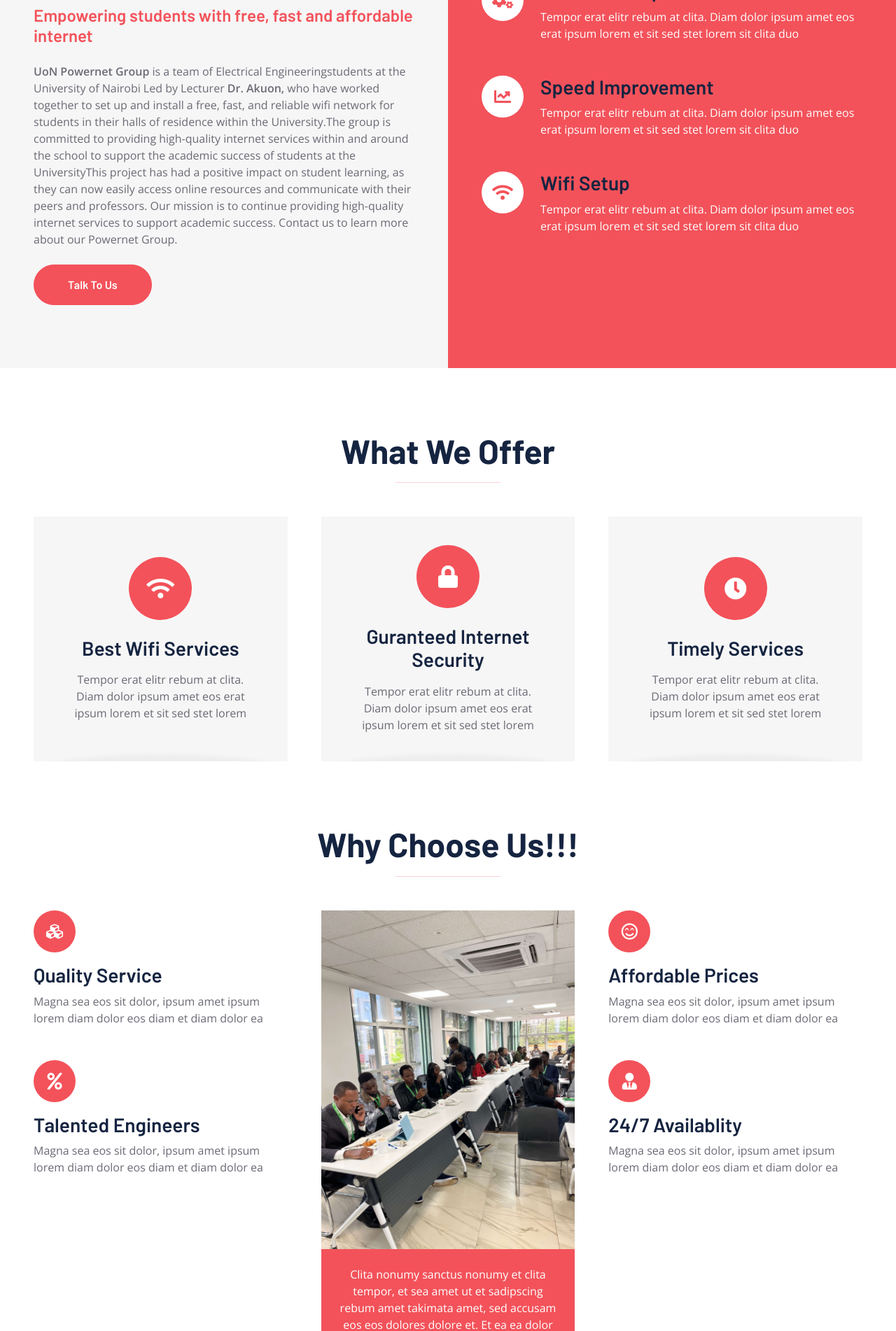
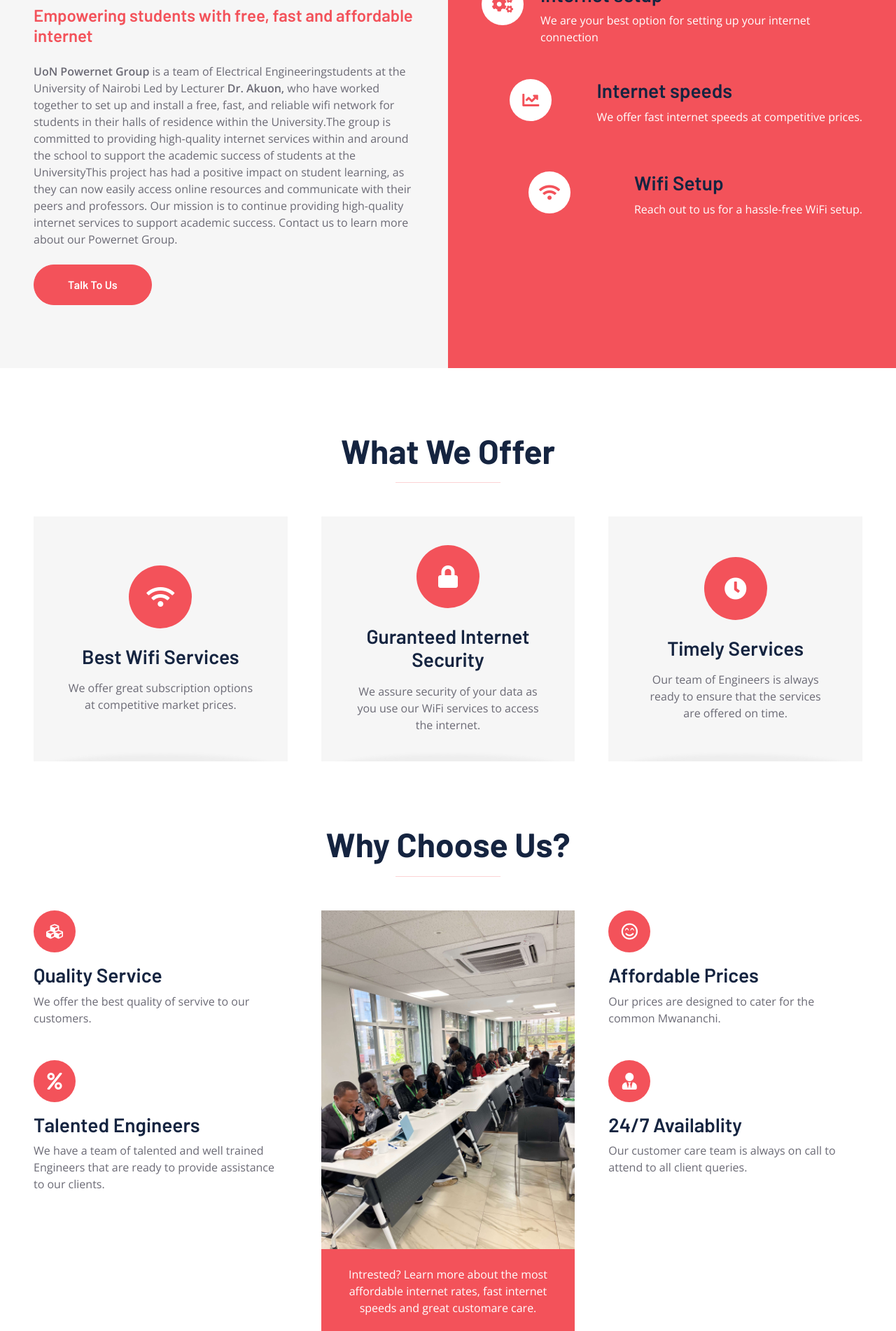
Before and after one commit to Visels/Visels.github.io, a plain HTML site: page index.html in a window 1280 px wide. Shown: the part 1278-3180 px from the top of the page at 70% size. Drawn offline with nearby package versions, Linux system fonts and the light colour scheme.

Commit message:
Changes on the Home and about us sections

```diff
--- a/index.html
+++ b/index.html
@@ -155,7 +155,7 @@
                         </div>
                         <div class="ps-4">
                             <h3>Internet setup</h3>
-                            <p class="mb-0">Tempor erat elitr rebum at clita. Diam dolor ipsum amet eos erat ipsum lorem et sit sed stet lorem sit clita duo</p>
+                            <p class="mb-0">We are your best option for setting up your internet connection</p>
                         </div>
                     </div>
                     <div class="d-flex text-white mb-5">
@@ -163,8 +163,8 @@
                             <i class="fa fa-chart-line fs-4"></i>
                         </div>
                         <div class="ps-4">
-                            <h3>Speed Improvement</h3>
-                            <p class="mb-0">Tempor erat elitr rebum at clita. Diam dolor ipsum amet eos erat ipsum lorem et sit sed stet lorem sit clita duo</p>
+                            <h3>Internet speeds</h3>
+                            <p class="mb-0">We offer fast internet speeds at competitive prices.</p>
                         </div>
                     </div>
                     <div class="d-flex text-white">
@@ -173,7 +173,7 @@
                         </div>
                         <div class="ps-4">
                             <h3>Wifi Setup</h3>
-                            <p class="mb-0">Tempor erat elitr rebum at clita. Diam dolor ipsum amet eos erat ipsum lorem et sit sed stet lorem sit clita duo</p>
+                            <p class="mb-0">Reach out to us for a hassle-free WiFi setup.</p>
                         </div>
                     </div>
                 </div>
@@ -196,7 +196,7 @@
                         <i class="fa fa-wifi fa-2x"></i>
                     </div>
                     <h3 class="mb-3">Best Wifi Services</h3>
-                    <p class="mb-0">Tempor erat elitr rebum at clita. Diam dolor ipsum amet eos erat ipsum lorem et sit sed stet lorem</p>
+                    <p class="mb-0">We offer great subscription options at competitive market prices.</p>
                 </div>
             </div>
             <div class="col-lg-4 col-md-6">
@@ -205,7 +205,7 @@
                         <i class="fa fa-lock fa-2x"></i>
                     </div>
                     <h3 class="mb-3">Guranteed Internet Security</h3>
-                    <p class="mb-0">Tempor erat elitr rebum at clita. Diam dolor ipsum amet eos erat ipsum lorem et sit sed stet lorem</p>
+                    <p class="mb-0">We assure security of your data as you use our WiFi services to access the internet.</p>
                 </div>
             </div>
             <div class="col-lg-4 col-md-6">
@@ -214,7 +214,7 @@
                         <i class="fa fa-clock fa-2x"></i>
                     </div>
                     <h3 class="mb-3">Timely Services</h3>
-                    <p class="mb-0">Tempor erat elitr rebum at clita. Diam dolor ipsum amet eos erat ipsum lorem et sit sed stet lorem</p>
+                    <p class="mb-0">Our team of Engineers is always ready to ensure that the services are offered on time.</p>
                 </div>
             </div>
         </div>
@@ -225,7 +225,7 @@
     <!-- Features Start -->
     <div class="container-fluid py-6 px-5">
         <div class="text-center mx-auto mb-5" style="max-width: 600px;">
-            <h1 class="display-5 mb-0">Why Choose Us!!!</h1>
+            <h1 class="display-5 mb-0">Why Choose Us?</h1>
             <hr class="w-25 mx-auto bg-primary">
         </div>
         <div class="row g-5">
@@ -236,14 +236,14 @@
                             <i class="fa fa-cubes fs-4 text-white"></i>
                         </div>
                         <h3>Quality Service</h3>
-                        <p class="mb-0">Magna sea eos sit dolor, ipsum amet ipsum lorem diam dolor eos diam et diam dolor ea</p>
+                        <p class="mb-0">We offer the best quality of servive to our customers.</p>
                     </div>
                     <div class="col-12">
                         <div class="bg-primary rounded-circle d-flex align-items-center justify-content-center mb-3" style="width: 60px; height: 60px;">
                             <i class="fa fa-percent fs-4 text-white"></i>
                         </div>
                         <h3>Talented Engineers</h3>
-                        <p class="mb-0">Magna sea eos sit dolor, ipsum amet ipsum lorem diam dolor eos diam et diam dolor ea</p>
+                        <p class="mb-0">We have a team of talented and well trained Engineers that are ready to provide assistance to our clients.</p>
                     </div>
 
                 </div>
@@ -252,7 +252,7 @@
                 <div class="d-block bg-primary h-100 text-center">
                     <img class="img-fluid" src="img/groupSafaricom.jpg" alt="">
                     <div class="p-4">
-                        <p class="text-white mb-4">Clita nonumy sanctus nonumy et clita tempor, et sea amet ut et sadipscing rebum amet takimata amet, sed accusam eos eos dolores dolore et. Et ea ea dolor rebum invidunt clita eos. Sea accusam stet stet ipsum, sit ipsum et ipsum kasd</p>
+                        <p class="text-white mb-4">Intrested? Learn more about the most affordable internet rates, fast internet speeds and great customare care.</p>
                         <a href="" class="btn btn-light py-md-3 px-md-5 rounded-pill mb-2">Learn More</a>
                     </div>
                 </div>
@@ -264,14 +264,14 @@
                             <i class="far fa-smile-beam fs-4 text-white"></i>
                         </div>
                         <h3>Affordable Prices</h3>
-                        <p class="mb-0">Magna sea eos sit dolor, ipsum amet ipsum lorem diam dolor eos diam et diam dolor ea</p>
+                        <p class="mb-0">Our prices are designed to cater  for the common Mwananchi.</p>
                     </div>
                     <div class="col-12">
                         <div class="bg-primary rounded-circle d-flex align-items-center justify-content-center mb-3" style="width: 60px; height: 60px;">
                             <i class="fa fa-user-tie fs-4 text-white"></i>
                         </div>
                         <h3>24/7 Availablity</h3>
-                        <p class="mb-0">Magna sea eos sit dolor, ipsum amet ipsum lorem diam dolor eos diam et diam dolor ea</p>
+                        <p class="mb-0">Our customer care team is always on call to attend to all client queries.</p>
                     </div>
 
                 </div>
@@ -286,7 +286,7 @@
         <div class="row g-0">
             <div class="col-lg-6 py-6 px-5">
                 <h1 class="display-5 mb-4">Request For our Services</h1>
-                <p class="mb-4">Kasd vero erat ea amet justo no stet, et elitr no dolore no elitr sea kasd et dolor diam tempor. Nonumy sed dolore no eirmod sit nonumy vero lorem amet stet diam at. Ea at lorem sed et, lorem et rebum ut eirmod gubergren, dolor ea duo diam justo dolor diam ipsum dolore stet stet elitr ut. Ipsum amet labore lorem lorem diam magna sea, eos sed dolore elitr.</p>
+                <p class="mb-4">Reach out to us and expwrience top of the tier services.</p>
                 <form>
                     <div class="row gx-3">
                         <div class="col-6">
@@ -378,7 +378,7 @@
                 <h1 class="display-5 mb-4">What the students say!</h1>
                 <div class="owl-carousel testimonial-carousel">
                     <div class="testimonial-item">
-                        <p class="fs-4 fw-normal mb-4"><i class="fa fa-quote-left text-primary me-3"></i>Dolores sed duo clita tempor justo dolor et stet lorem kasd labore dolore lorem ipsum. At lorem lorem magna ut et, nonumy et labore et tempor diam tempor erat dolor rebum sit ipsum.</p>
+                        <p class="fs-4 fw-normal mb-4"><i class="fa fa-quote-left text-primary me-3"></i>This has been a very enriching experience to be part of.</p>
                         <div class="d-flex align-items-center">
                             <img class="img-fluid rounded-circle" src="img/testimonial-1.jpg" alt="">
                             <div class="ps-4">
@@ -388,7 +388,7 @@
                         </div>
                     </div>
                     <div class="testimonial-item">
-                        <p class="fs-4 fw-normal mb-4"><i class="fa fa-quote-left text-primary me-3"></i>Dolores sed duo clita tempor justo dolor et stet lorem kasd labore dolore lorem ipsum. At lorem lorem magna ut et, nonumy et labore et tempor diam tempor erat dolor rebum sit ipsum.</p>
+                        <p class="fs-4 fw-normal mb-4"><i class="fa fa-quote-left text-primary me-3"></i>I have learnt a lot throught the course of this project. It has been great to apply classroom principles to the field.</p>
                         <div class="d-flex align-items-center">
                             <img class="img-fluid rounded-circle" src="img/testimonial-2.jpg" alt="">
                             <div class="ps-4">
```
Also changed, not shown: about.html (+4 -4 lines).
